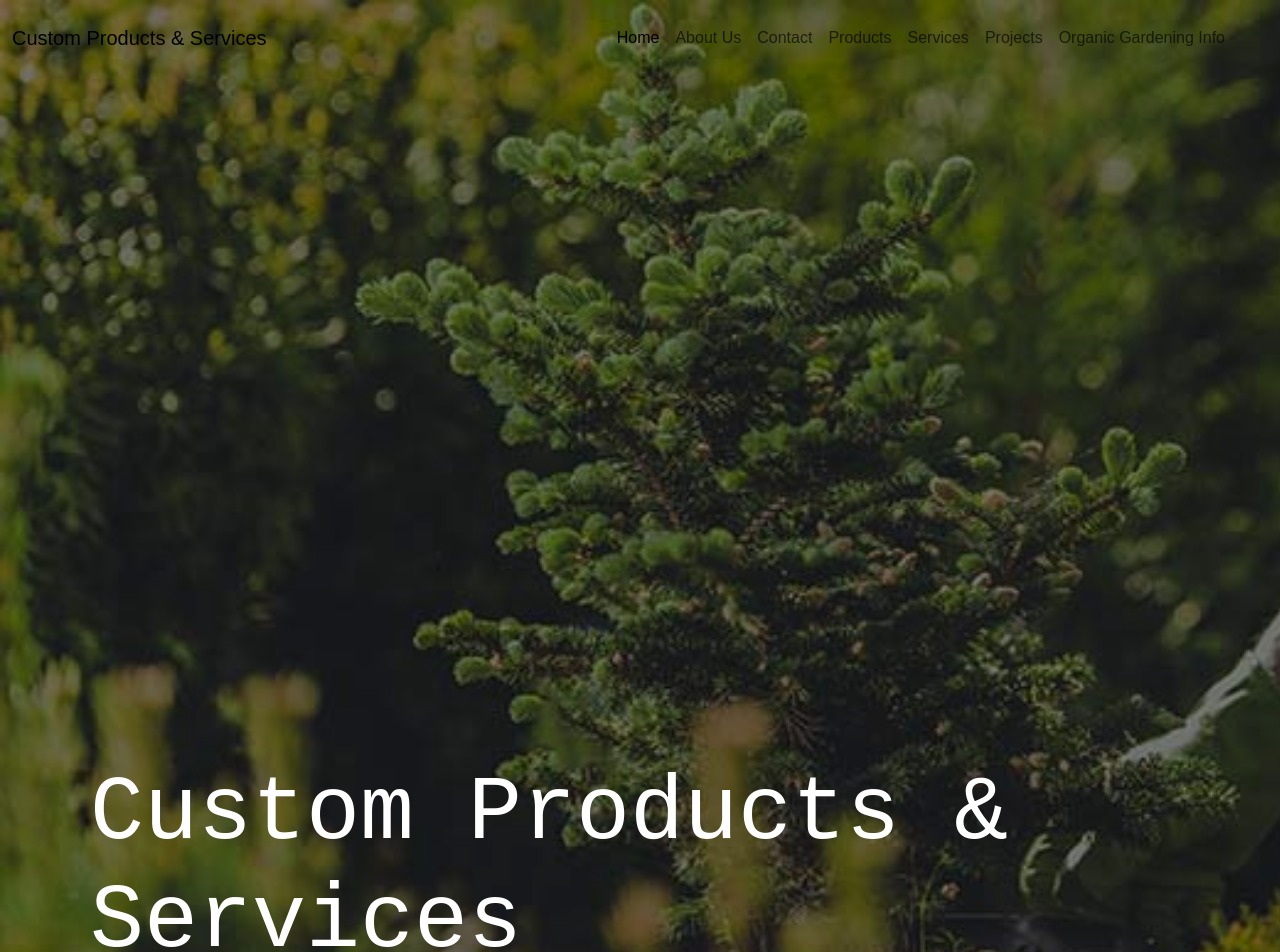
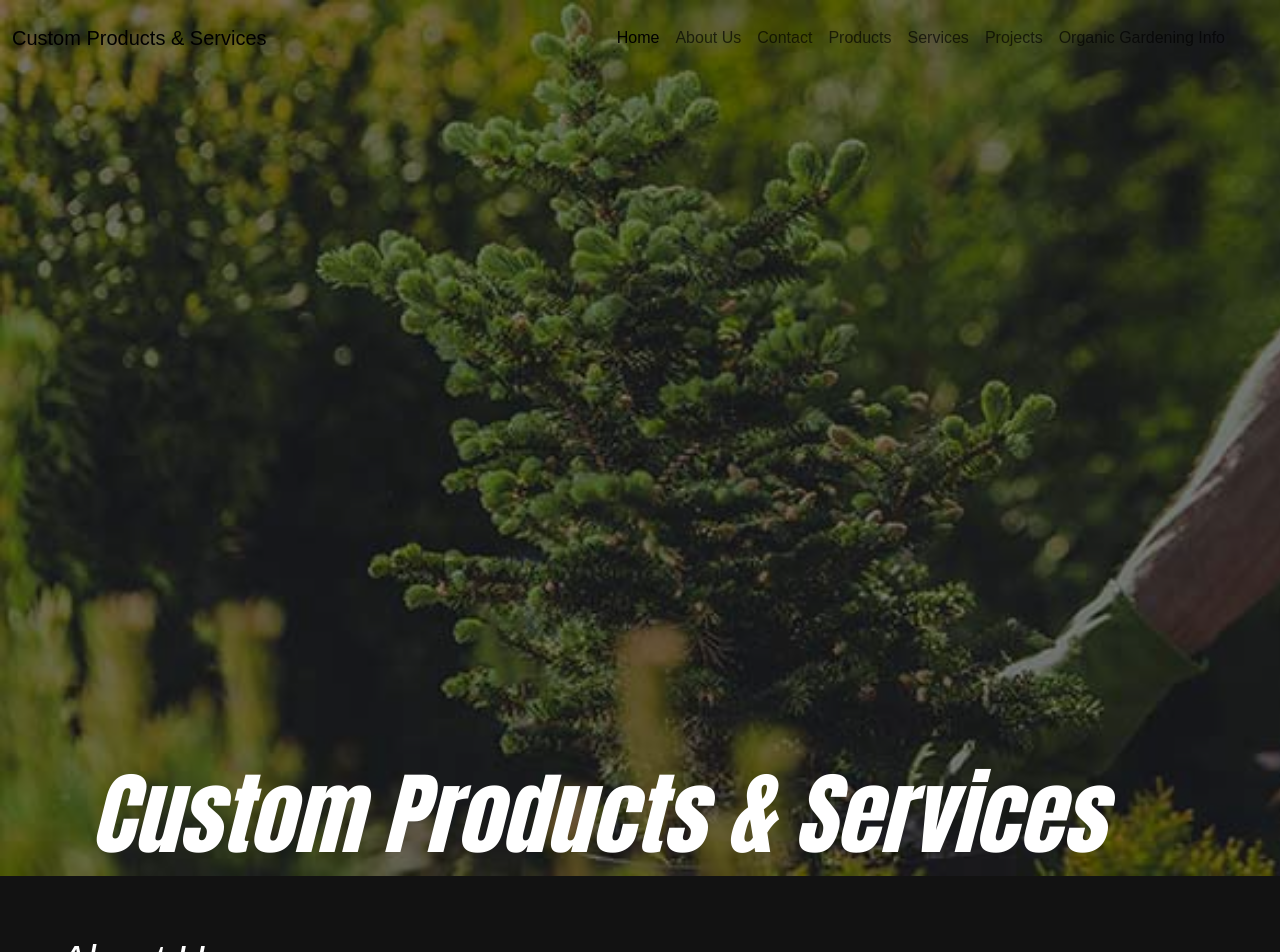
Before and after one commit to MikeAtwood/custom-products, a React (Vite) app: page /products in a window 1280 px wide. Shown: the top 952 px of the page. Built offline with nearby package versions, Linux system fonts and the light colour scheme.

Commit message:
updated hero font

```diff
--- a/src/App.css
+++ b/src/App.css
@@ -69,7 +69,9 @@
   color: #fff;
   z-index: 2;
   font-size: 90px;
-  font-family: 'Courier New', Courier, monospace;
+  font-family:Impact, Haettenschweiler, 'Arial Narrow Bold', sans-serif;
+  font-weight: bolder;
+  font-style: italic;
 }
 
 .about {
```
